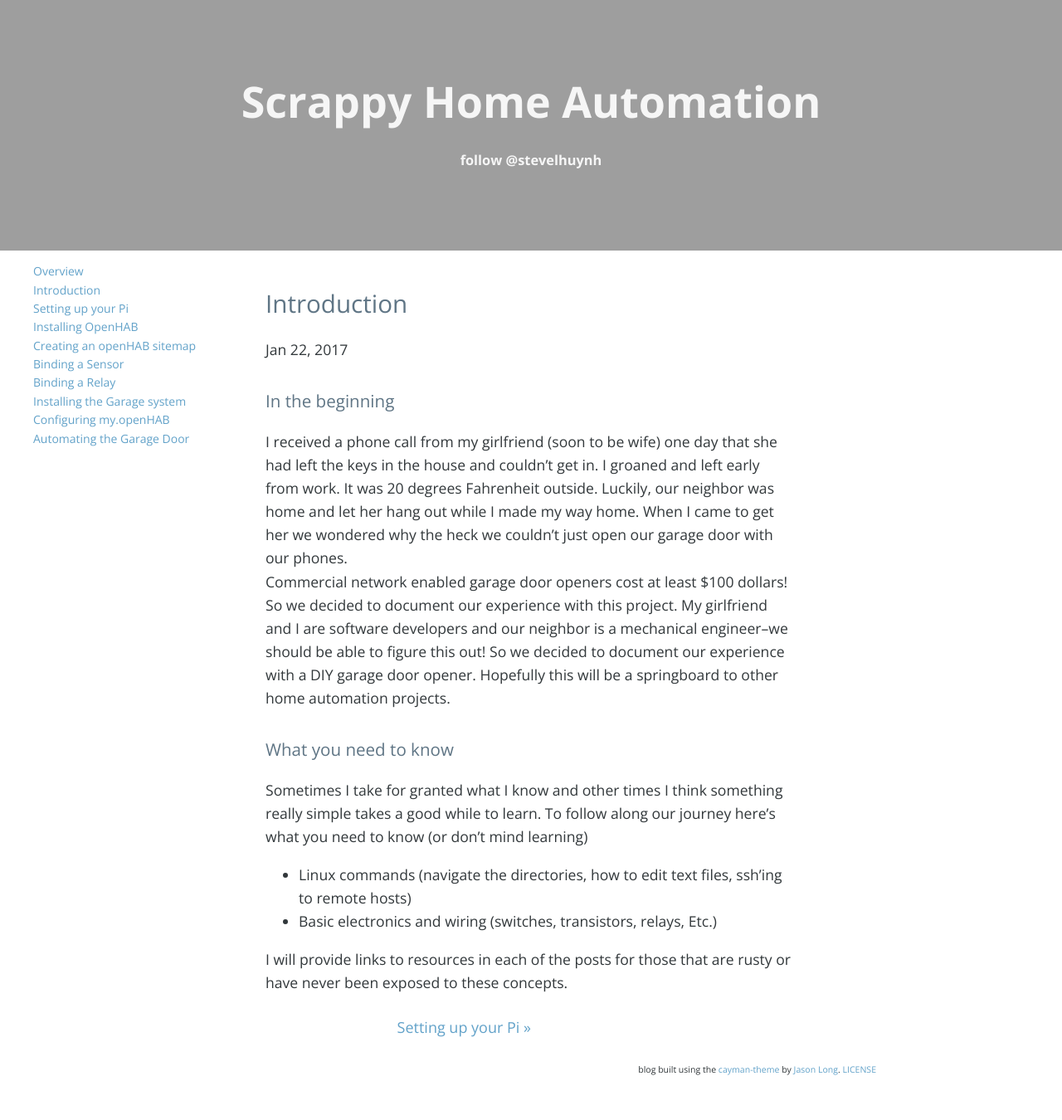
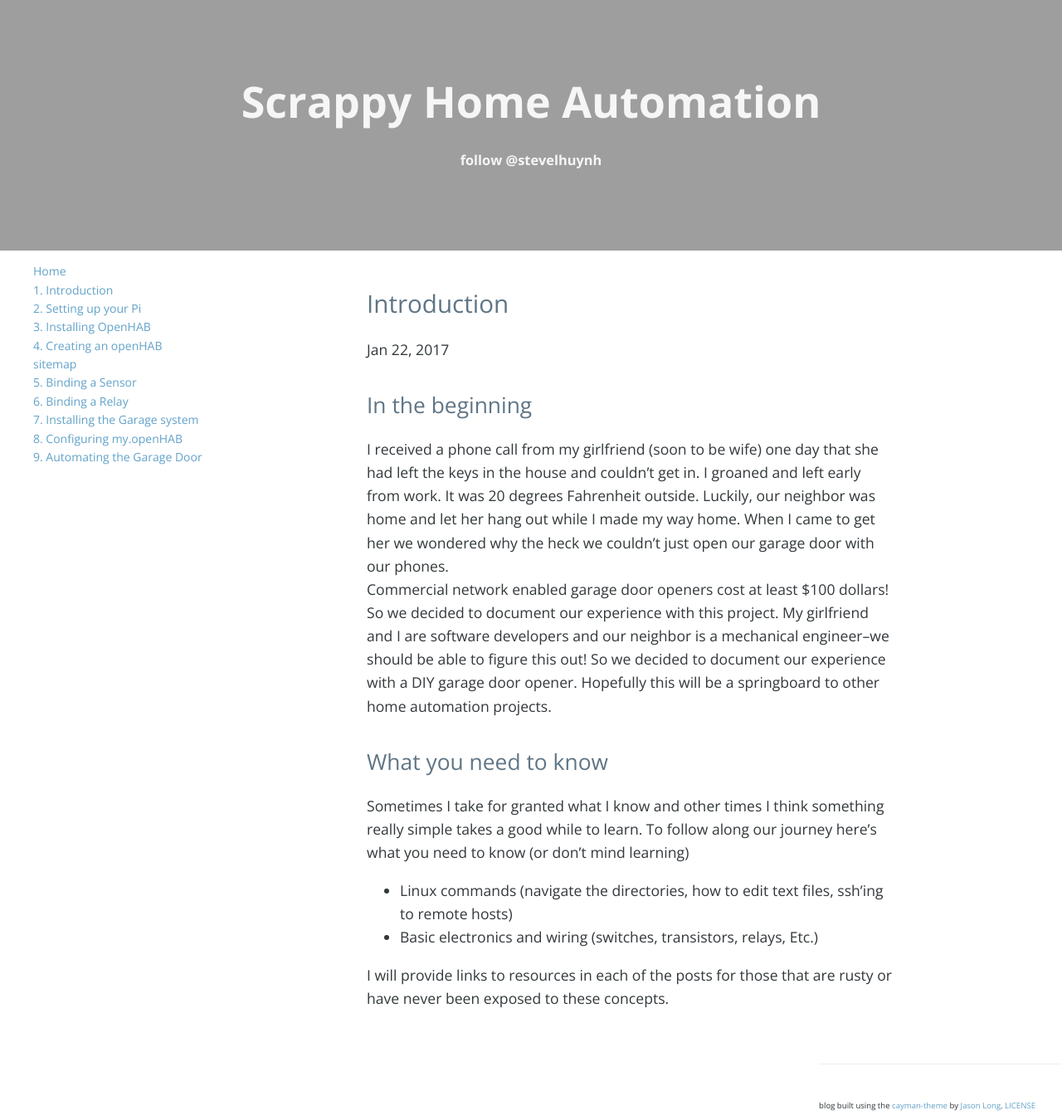
Before and after one commit to Kurlan/scrappy-home-automation, a Jekyll site: the page built from _posts/2017-01-22-intro.md, in a window 1280 px wide. Shown: the whole page at 83% size. Built offline with Jekyll 4.4.1, drawn with Linux system fonts in a browser that asks for light colours; nearby versions of some CDN libraries; comment, search, counter and statistics services are not loaded; before the commit the page ends 1317 px from its top, so only the background shows below that.

Commit message:
Fixing some CSS issues, creating others

```diff
--- a/_includes/footer.html
+++ b/_includes/footer.html
@@ -1 +1,3 @@
+<div class="site-footer">
 <p style="font-size: 60%; text-align: right;">blog built using the <a href="https://github.com/jasonlong/cayman-theme">cayman-theme</a> by <a href="https://github.com/jasonlong">Jason Long</a>. <a href="http://creativecommons.org/licenses/by/4.0/">LICENSE</a></p>
+</div>
--- a/_includes/sidebar.html
+++ b/_includes/sidebar.html
@@ -1,12 +1,13 @@
-<div class="container-fluid">
+<div class="nav-sidebar">
   <div class="row">
     <div class="col-xs-12">
       <ul class="nav nav-sidebar">
-        <li class="active"><a href="#">Overview <span class="sr-only">(current)</span></a></li>
+        <li class="active"><a href="{{site.baseurl | prepend: site.url }}">Home<span class="sr-only"></span></a></li>
 
         {% for post in site.posts reversed %}
+        {% assign loopindex = forloop.index %}
         <li>
-            <a href="{{ post.url | prepend: site.baseurl }}">{{ post.title }}</a>
+            <a href="{{ post.url | prepend: site.baseurl }}">{{loopindex}}. {{ post.title }}</a>
         </li>
         {% endfor %}
       </ul>
--- a/_layouts/default.html
+++ b/_layouts/default.html
@@ -6,12 +6,10 @@
   <body>
 
     {% include header.html %}
-       {% include sidebar.html %}
+    {% include sidebar.html %}
 
-    <section class="main-content">
-      <div class="wrapper">
-        {{ content }}
-      </div>
+    <div class="main-content main-content-container">
+      {{ content }}
     </div>
 
     {% include footer.html %}
@@ -19,6 +17,6 @@
 
   </body>
 
-    {% include scripts.html %}
+  {% include scripts.html %}
 
 </html>
--- a/_layouts/post.html
+++ b/_layouts/post.html
@@ -3,7 +3,7 @@ layout: default
 ---
 <article class="post" itemscope itemtype="http://schema.org/BlogPosting">
 
-  <div class="main-content" itemprop="articleBody">
+  <div class="main-content main-content-container" itemprop="articleBody">
   <header class="post-header">
     <h1 class="post-title" itemprop="name headline">{{ page.title }}</h1>
    <p class="post-meta"><time datetime="{{ page.date | date_to_xmlschema }}" itemprop="datePublished">{{ page.date | date: "%b %-d, %Y" }}</time>{% if page.author %} • <span itemprop="author" itemscope itemtype="http://schema.org/Person"><span itemprop="name">{{ page.author }}</span></span>{% endif %}</p>
--- a/stylesheets/stylesheet.css
+++ b/stylesheets/stylesheet.css
@@ -254,6 +254,10 @@ ul.nav.nav-sidebar li {
   background-color: #eff0f1;
   border: 0; }
 
+  .main-content-container {
+    float:left;
+  }
+
 @media screen and (min-width: 64em) {
   .main-content {
     max-width: 64rem;
@@ -274,7 +278,11 @@ ul.nav.nav-sidebar li {
 .site-footer {
   padding-top: 2rem;
   margin-top: 2rem;
-  border-top: solid 1px #eff0f1; }
+  padding-right: 2rem;
+  border-top: solid 1px #eff0f1;
+  float: right;
+  clear: both;
+  }
 
 .site-footer-owner {
   display: block;
```
